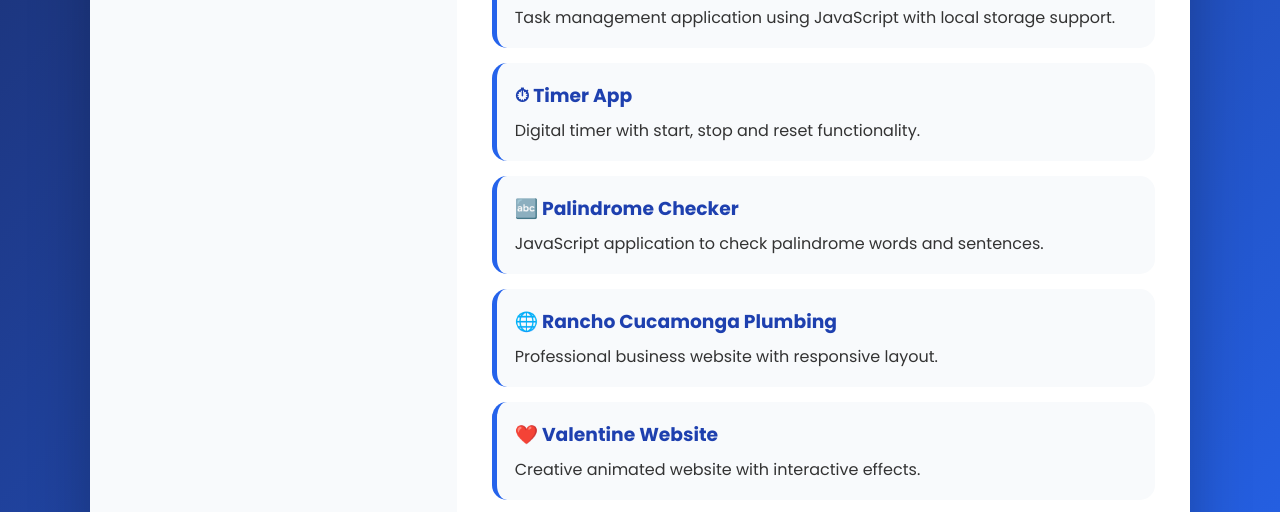
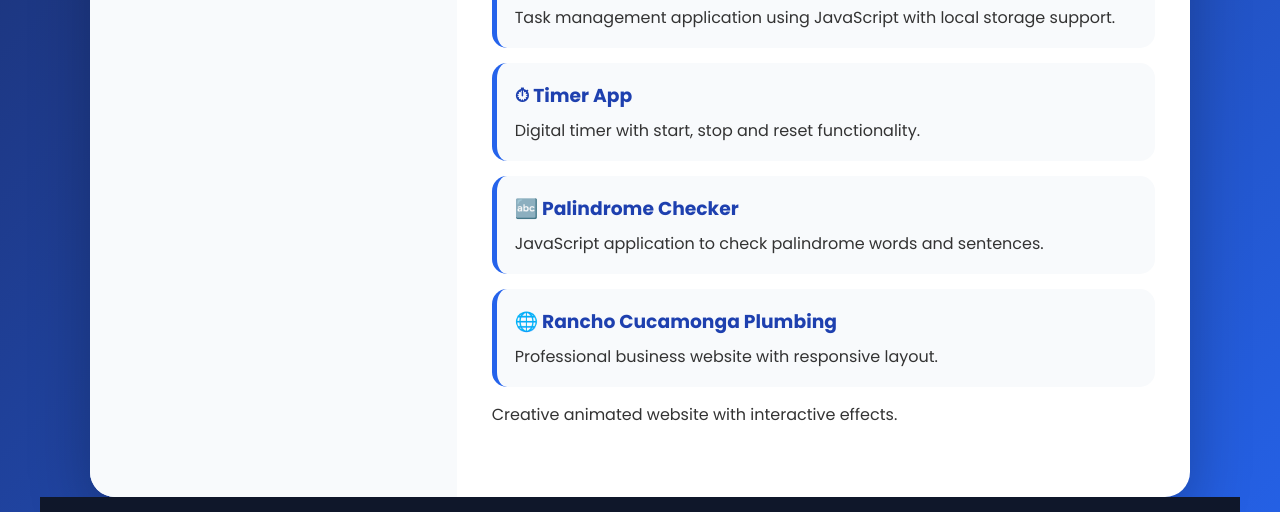
Before and after one commit to hk416295-code/Hassan-Khan_CV, a plain HTML site: page index.html in a window 1280 px wide. Shown: the part 1619-2131 px from the top of the page. Drawn offline with Linux system fonts and the light colour scheme.

Commit message:
Test Netlify Auto Deploy

```diff
--- a/index.html
+++ b/index.html
@@ -3,7 +3,8 @@
 <head>
 <meta charset="UTF-8">
 <meta name="viewport" content="width=device-width, initial-scale=1.0">
-<title>Hassan Khan | Front-End Web Developer</title>
+<!-- <title>Hassan Khan | Front-End Web Developer</title> -->
+ <title>Hassan Khan | Test Update</title>
 
 <link href="https://fonts.googleapis.com/css2?family=Poppins:wght@300;400;500;600;700&display=swap" rel="stylesheet">
 
@@ -479,9 +480,9 @@ Passionate and detail-oriented Front-End Web Developer with practical experience
 
 </div>
 
-<div class="project">
 
-<h3>❤️ Valentine Website</h3>
+
+
 
 <p>Creative animated website with interactive effects.</p>
 
```
